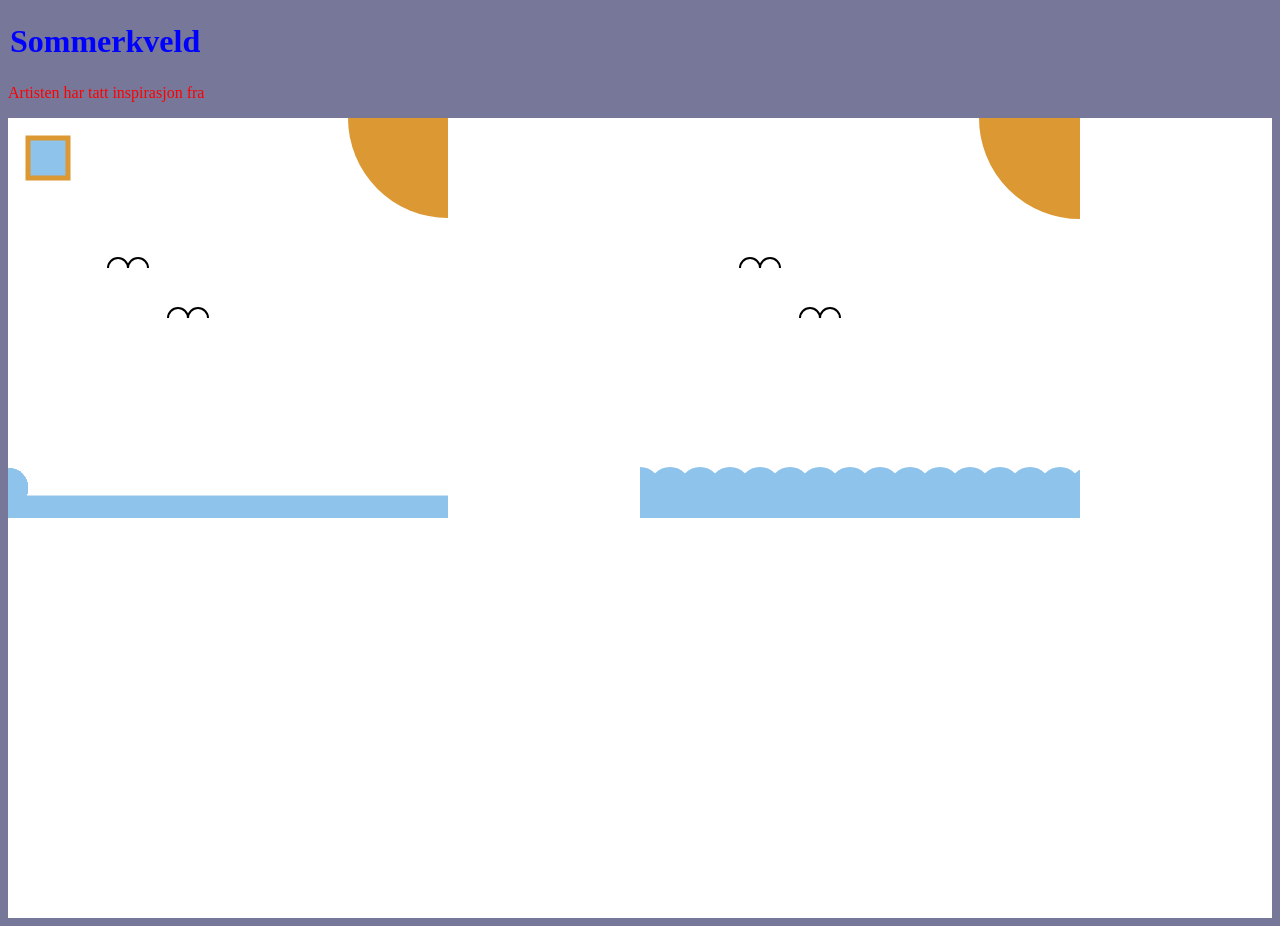
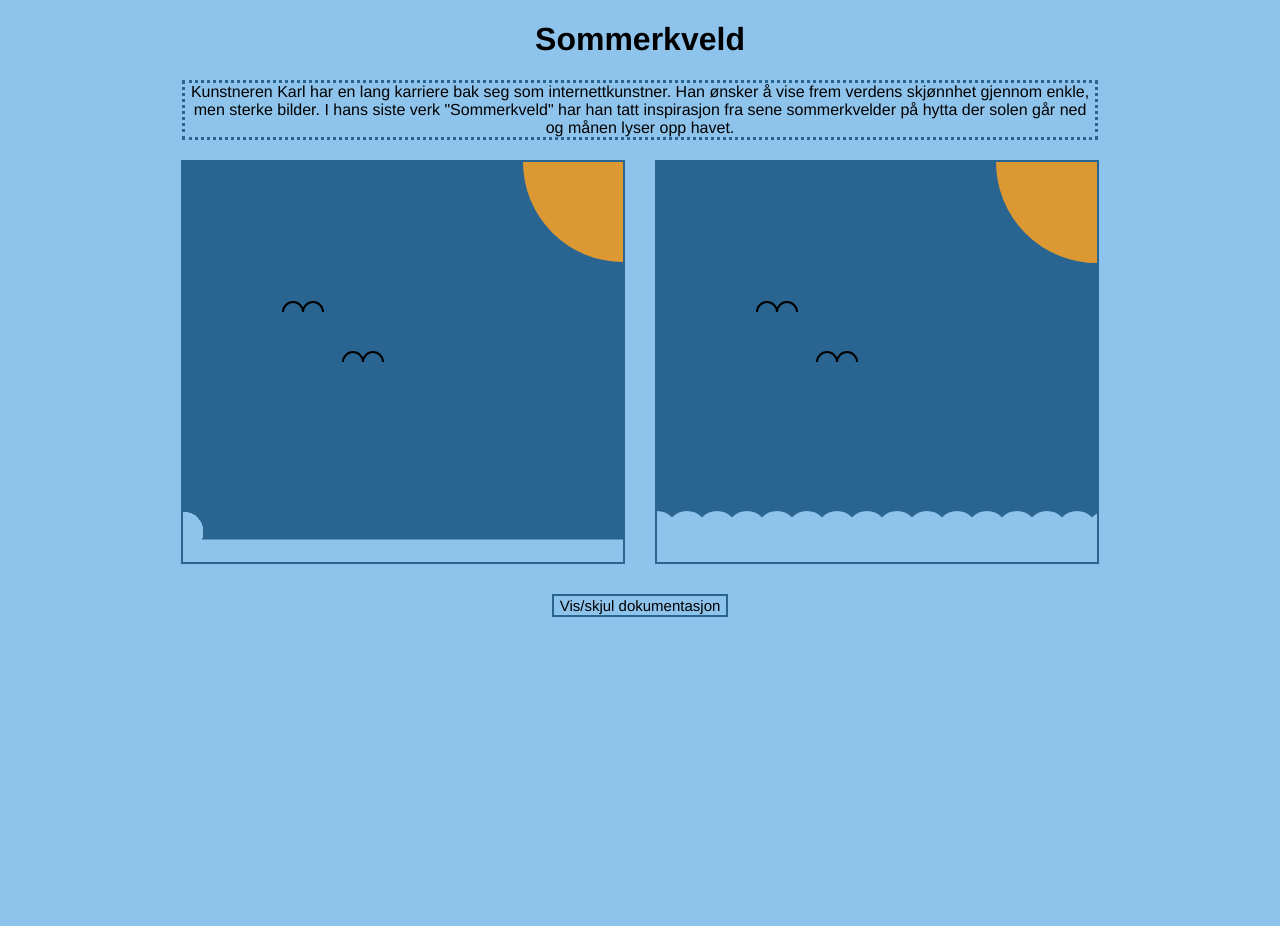
Before and after one commit to Juni-hub/IT2810-abstract-art, a plain HTML site: page index.html in a window 1280 px wide. After the commit the page ends 800 px from the top, so only its background shows below. Drawn offline with nearby package versions, Linux system fonts and the light colour scheme.

Commit message:
feat: knapp for dokumentasjon

```diff
--- a/canvas.js
+++ b/canvas.js
@@ -1,8 +1,11 @@
 const canvas = document.getElementById('myCanvas');
 const ctx = canvas.getContext('2d');
 
+var sunFill = '#db9833';
 var x = 0;
 var speed = 0.1;
+
+canvas.onmousemove=function(e){handleMouseMove(e);}
 
 // start the animation
 requestAnimationFrame(animate);
@@ -21,13 +24,13 @@ function animate(time){
     ctx.clearRect(0, 0, canvas.width, canvas.height);
 
     // draw canvas
-    draw(x);
+    draw(x,sunFill);
 
     // request another loop of animation
     requestAnimationFrame(animate);
 }
 
-function draw(x) {
+function draw(x,sunFill) {
     const  sq = canvas.getContext('2d');
     sq.beginPath();
     sq.rect(0, 380, 440, 20);
@@ -172,13 +175,13 @@ function draw(x) {
     s16.strokeStyle = '#8ec3eb';
     s16.stroke();
 
-    const lCircle = canvas.getContext('2d');
-    lCircle.beginPath();
-    lCircle.arc(440, 0, 100, 0, 2 * Math.PI);
-    lCircle.fillStyle = '#db9833';
-    lCircle.fill();
-    lCircle.strokeStyle = '#db9833';
-    lCircle.stroke();
+    const sun = canvas.getContext('2d');
+    sun.beginPath();
+    sun.arc(440, 0, 100, 0, 2 * Math.PI);
+    sun.fillStyle = sunFill;
+    sun.fill();
+    sun.strokeStyle = sunFill;
+    sun.stroke();
 
     const half1 = canvas.getContext('2d');
     half1.beginPath();
@@ -208,3 +211,20 @@ function draw(x) {
     half4.strokeStyle = "black";
     half4.stroke();
 }
+
+function handleMouseMove(e) {
+    mouseX=parseInt(e.clientX-offsetX);
+    mouseY=parseInt(e.clientY-offsetY);
+    var dx=mouseX-440;
+    var dy=mouseY;
+
+    // test if mouse is inside sun
+    if(dx*dx+dy*dy<100){
+        sunFill = white;
+        draw(x, sunFill);
+
+    }else{
+        sunFill = '#db9833';
+        draw(x, sunFill);
+  }
+};
--- a/index.html
+++ b/index.html
@@ -2,17 +2,19 @@
 <html>
 <head>
   <link rel="stylesheet" href="styles.css">
+  <script src= "https://code.jquery.com/jquery-3.5.1.min.js">
+    </script>
 </head>
 <body>
 <h1>Sommerkveld</h1>
-<p> Artisten har tatt inspirasjon fra </p>
+<p> Kunstneren Karl har en lang karriere bak seg som internettkunstner. Han ønsker å vise frem verdens skjønnhet gjennom enkle, men sterke bilder. I hans siste verk "Sommerkveld" har han tatt inspirasjon fra sene sommerkvelder på hytta der solen går ned og månen lyser opp havet. </p>
 
 
 <div class=" container">
     <div class = "box"  >
         <svg width = 440px height = 400px>
             <rect x="0" y="380" width="440" height="20" stroke="#8ec3eb" fill="#8ec3eb" stroke-width="5" transform="translate(.011 .011)"></rect>
-            <circle fill="#8ec3eb" cy="370" r="20">
+            <circle fill="#8ec3eb" cy="370" r="20" >
                 <animate attributeName="cx" from="-30" to="0" dur="4s" repeatCount="indefinite"></animate>
             </circle>
             <circle fill="#8ec3eb" cy="370" r="20">
@@ -64,7 +66,7 @@
                 <animate attributeName="cx" from="450" to="480" dur="4s" repeatCount="indefinite"></animate>
             </circle>
 
-            <circle fill="#db9833" cx="440" cy="0" r="100">
+            <circle class = 'sun' fill="#db9833" cx="440" cy="0" r="100">
             </circle>
 
             <path d="M100 150 A 10 10 100 0 1 120 150"
@@ -84,11 +86,6 @@
                     style="fill: transparent;
                         stroke: black;
                         stroke-width: 2" />
-
-
-            <rect x="20" y="20" width="40" height="40" stroke="#db9833" fill="#8ec3eb" stroke-width="5" transform="translate(.011 .011)">
-            <animate attributeName = "width" from="40"  to ="80" dur="3s" begin="click" fill="freeze"></animate>
-            </rect>
           </svg>
 
     </div>
@@ -98,5 +95,28 @@
     </div>
 
 </div>
+
+<button class= 'btn' onclick="togglePopup()">Vis/skjul dokumentasjon</button>
+<div class="content">
+    <h3>Dokumentasjon</h3>
+
+    <p>
+            jQuery is an open source JavaScript library
+            that simplifies the interactions between an
+            HTML/CSS document, or more precisely the
+            Document Object Model (DOM), and JavaScript.
+            Elaborating the terms, jQuery simplifies
+            HTML document traversing and manipulation,
+            browser event handling, DOM animations,
+            Ajax interactions, and cross-browser
+            JavaScript development.
+    </p>
+</div>
+
+<script type="text/javascript">
+    function togglePopup() {
+        $(".content").toggle();
+    }
+</script>
 </body>
 </html>
--- a/myScripts.js
+++ b/myScripts.js
@@ -1,3 +1,6 @@
 $(function(){
+    function togglePopup() {
+        $(".content").toggle();
+    }
 
   });
--- a/styles.css
+++ b/styles.css
@@ -1,31 +1,62 @@
 body {
-    background-color: #777799;
+    background-color: #8ec3eb;
+    text-align: center;
   }
   h1 {
-    color: blue;
-    border: 2px solid #777799;
+    color: black;
+    font-family: "Helvetica Neue";
+    text-align: center;
+
   }
   p {
-    color: red;
+    color: black;
+    font-family: "Helvetica Neue";
+    text-align: center;
+    border: 3px dotted #2a6592;
+    max-width: 910px;
+    margin:auto;
+
   }
 
   .container {
     display: flex;
     flex-wrap: wrap;
-  }
-
-.box{
-  width: 50%;
-  height: 100vh;
-  background-color: white;
-}
-
-  .documentation {
-      visibility: hidden;
-      border: 2px solid #777799;
-      background-color: white;
+    gap: 30px;
+    margin-left: 100px;
+    margin-right: 100px;
+    margin-bottom: 30px;
+    margin-top: 20px;
+    justify-content: center;
     }
 
-  .close-popup-button {
-    color: brown;
+    .box{
+    width: 440px;
+    height: 400px;
+    background-color: #2a6592;
+    text-align: center;
+    border: 2px solid #2a6592;
     }
+
+    .sun:hover {
+        fill: white;
+        border-color: white;
+    }
+
+  .btn {
+      border: 2px solid #2a6592;
+      background-color: #8ec3eb;
+      text-align: center;
+      font-family: "Helvetica Neue";
+      justify-self: center;
+      font-size: 15px;
+    }
+
+    h3 {
+        color: black;
+        font-family: "Helvetica Neue";
+        text-align: center;
+    }
+
+    .content {
+        display: none;
+    }
```
